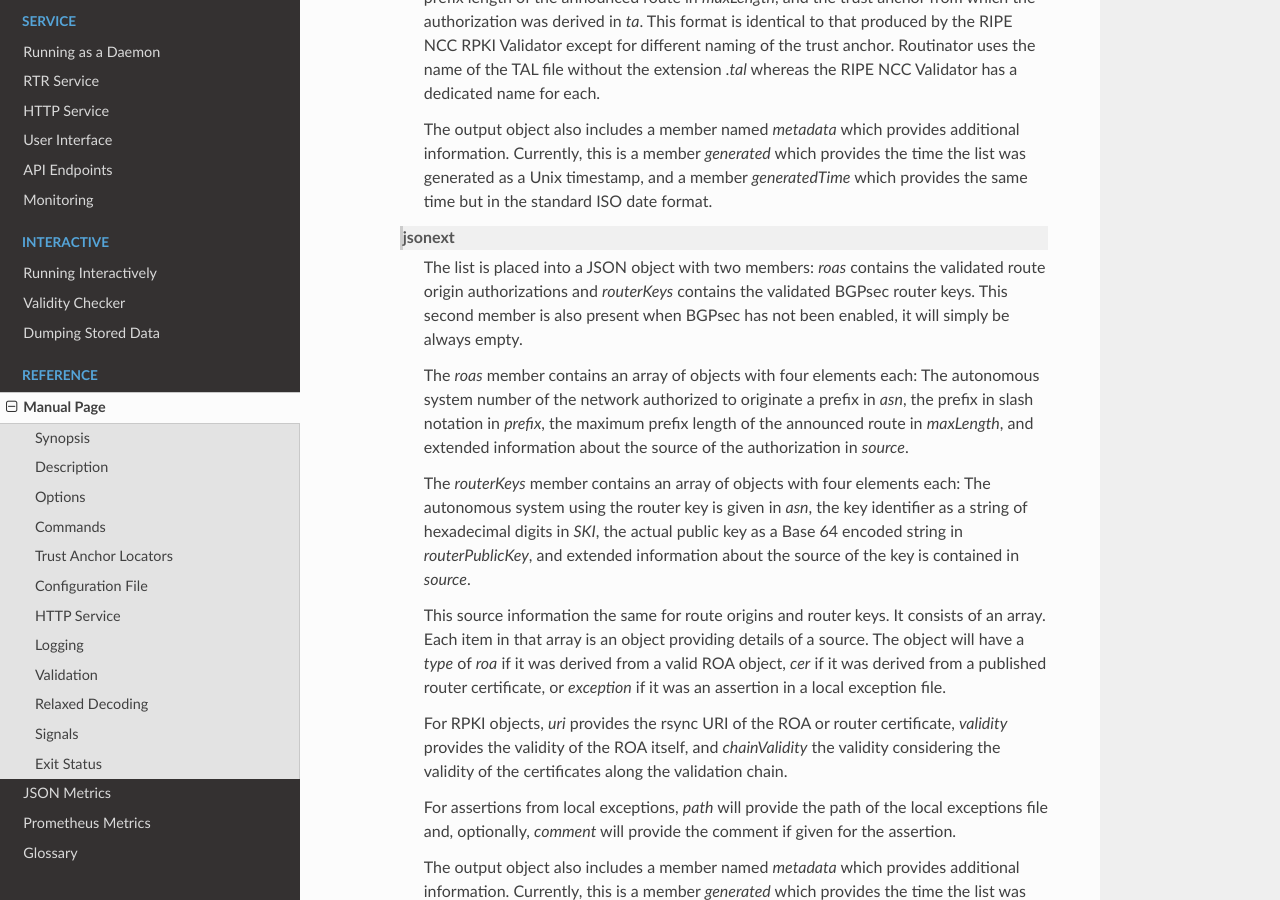
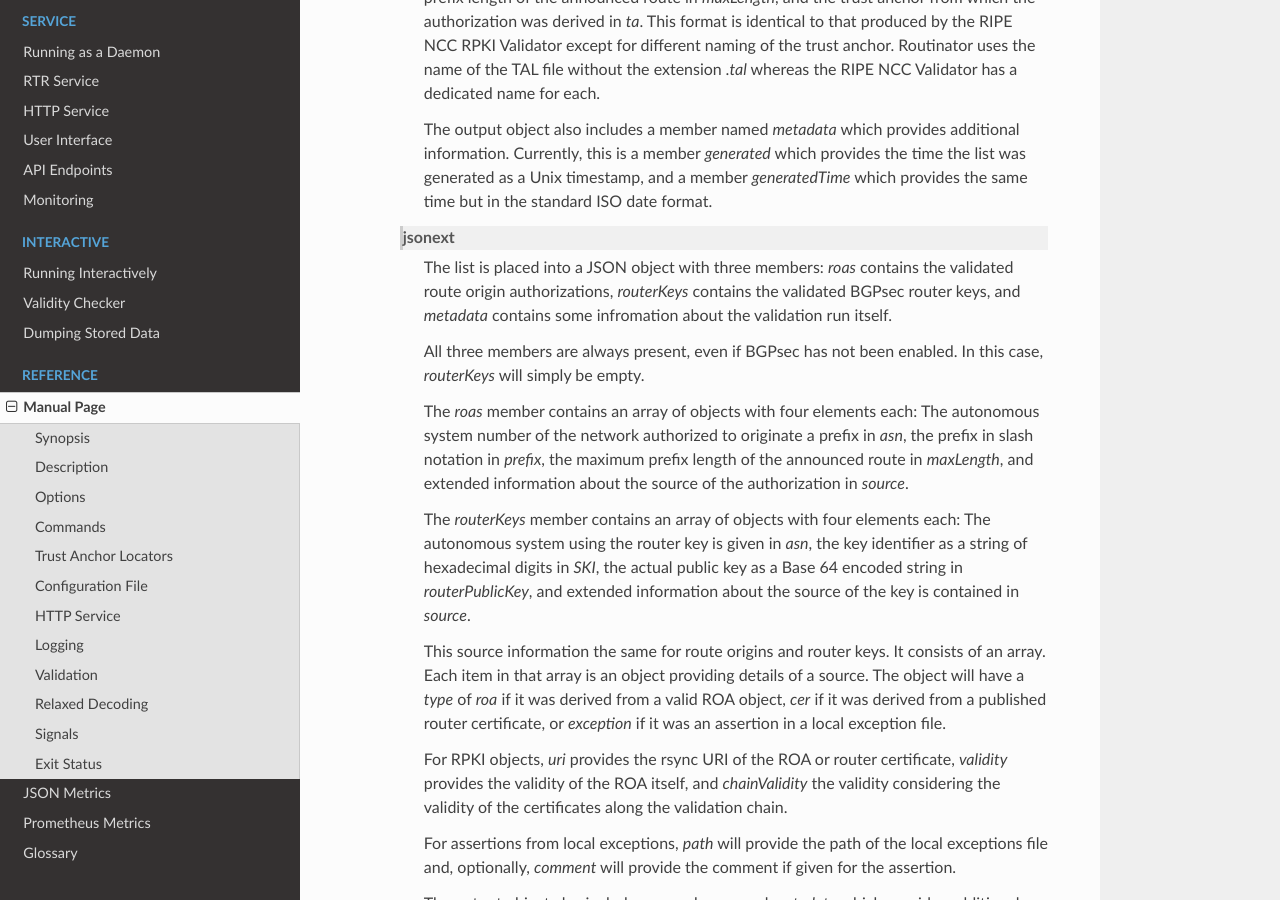
Before and after one commit to NLnetLabs/routinator, a Sphinx documentation site: the page built from doc/manual/source/manual-page.rst, in a window 1280 px wide and 900 px high, scrolled down 8582 px. Built offline with Sphinx 7.4.7 and the Read the Docs theme 2.0.0, drawn with Linux system fonts in a browser that asks for light colours.

Commit message:
More manual page improvements.

```diff
--- a/doc/manual/source/manual-page.rst
+++ b/doc/manual/source/manual-page.rst
@@ -462,11 +462,15 @@ These can be requested by providing different commands on the command line.
                   format.
 
            jsonext
-                  The list is placed into a JSON object with two members:
+                  The list is placed into a JSON object with three members:
                   *roas* contains the validated route origin
-                  authorizations and *routerKeys* contains the validated
-                  BGPsec router keys. This second member is also present when
-                  BGPsec has not been enabled, it will simply be always empty.
+                  authorizations, *routerKeys* contains the validated
+                  BGPsec router keys, and *metadata* contains some infromation
+                  about the validation run itself.
+
+                  All three members are always present, even if BGPsec has
+                  not been enabled. In this case, *routerKeys* will simply
+                  be empty.
 
                   The *roas* member contains an array of objects with four
                   elements each: The autonomous system number of the network
```
Also changed, not shown: 1 other file.
